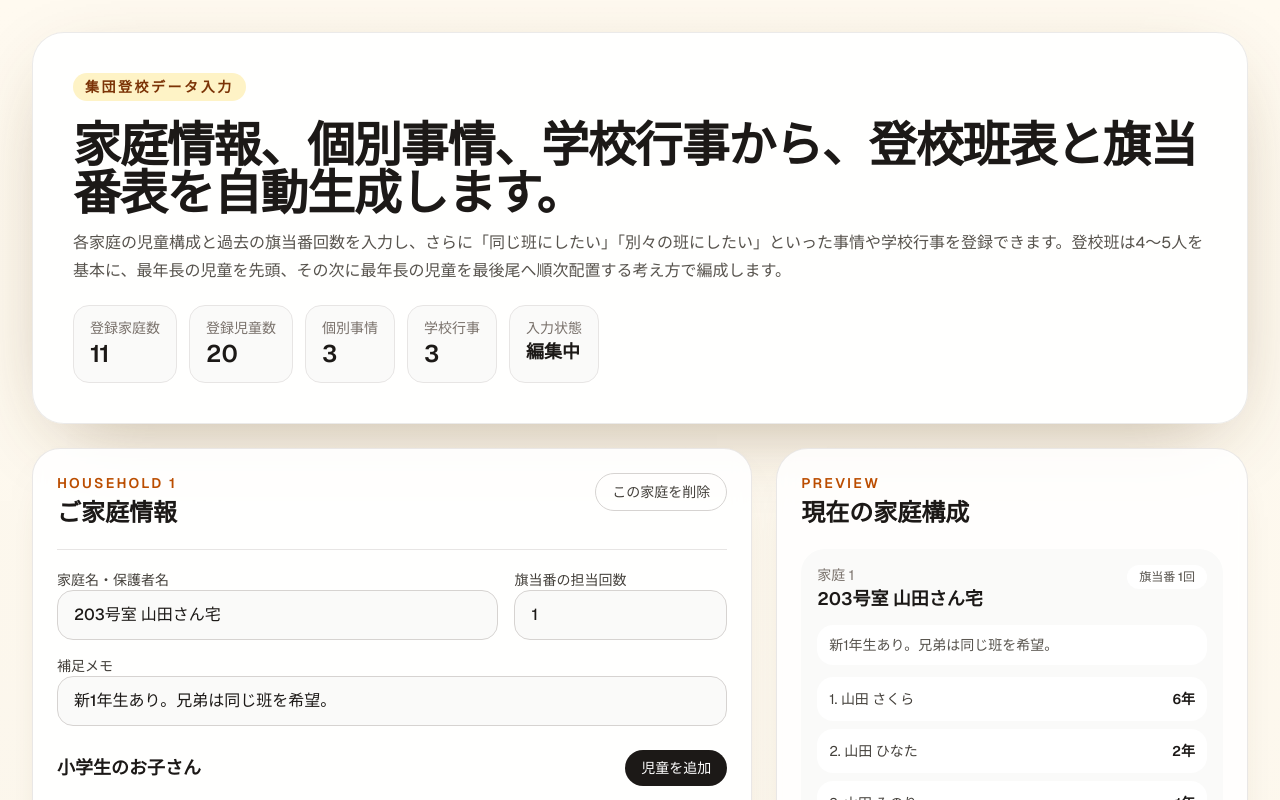
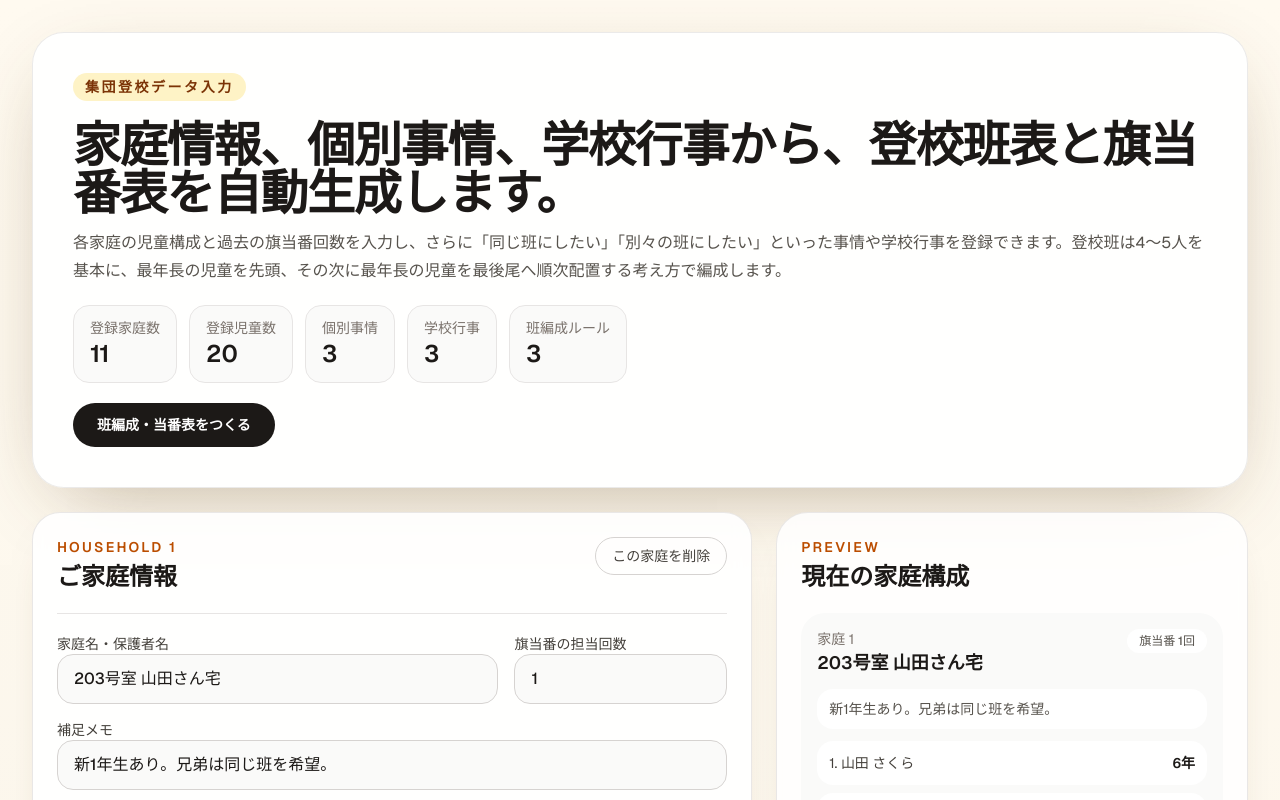
Before and after one commit to kusa-mochi/shudan-toko-maker, a Next.js app in the folder shudan-toko-maker/: page / in a window 1280 px wide. Shown: the top 800 px of the page. Built offline with nearby package versions, Linux system fonts and the light colour scheme.

Commit message:
ユーザーがボタンをクリックしたら編成表を出力する使い方に変更

```diff
--- a/shudan-toko-maker/app/components/PlannerContext.tsx
+++ b/shudan-toko-maker/app/components/PlannerContext.tsx
@@ -3,6 +3,7 @@
 import {
   createContext,
   useContext,
+  useEffect,
   useRef,
   useState,
   type ReactNode,
@@ -21,8 +22,10 @@ import {
   getAllChildRecords,
 } from "./plannerUtils";
 import type {
+  FlagDutyPlan,
   FlagDutySettings,
   Grade,
+  GroupPlan,
   GroupRule,
   Household,
   PairRule,
@@ -43,9 +46,10 @@ type PlannerContextValue = {
   lastSavedAt: string;
   childOptions: ChildOption[];
   childCount: number;
-  groupPlan: ReturnType<typeof generateSchoolGroups>;
-  flagDutyPlan: ReturnType<typeof generateFlagDutySchedule>;
-  saveDraft: () => void;
+  groupPlan: GroupPlan;
+  flagDutyPlan: FlagDutyPlan;
+  isPlanStale: boolean;
+  generatePlans: () => void;
   addHousehold: () => void;
   removeHousehold: (householdId: string) => void;
   updateHouseholdText: (
@@ -93,6 +97,22 @@ export function PlannerProvider({ children }: { children: ReactNode }) {
     demoState.flagDutySettings,
   );
   const [lastSavedAt, setLastSavedAt] = useState("");
+  const [groupPlan, setGroupPlan] = useState<GroupPlan>(() =>
+    generateSchoolGroups(demoState.households, demoState.pairRules, demoState.groupRules),
+  );
+  const [flagDutyPlan, setFlagDutyPlan] = useState<FlagDutyPlan>(() =>
+    generateFlagDutySchedule(demoState.households, demoState.schoolEvents, demoState.flagDutySettings),
+  );
+  const [isPlanStale, setIsPlanStale] = useState(false);
+  const isFirstRender = useRef(true);
+
+  useEffect(() => {
+    if (isFirstRender.current) {
+      isFirstRender.current = false;
+      return;
+    }
+    setIsPlanStale(true);
+  }, [households, pairRules, groupRules, schoolEvents, flagDutySettings]);
 
   const childRecords = getAllChildRecords(households);
   const childOptions = childRecords
@@ -318,7 +338,10 @@ export function PlannerProvider({ children }: { children: ReactNode }) {
     }));
   };
 
-  const saveDraft = () => {
+  const generatePlans = () => {
+    setGroupPlan(generateSchoolGroups(households, pairRules, groupRules));
+    setFlagDutyPlan(generateFlagDutySchedule(households, schoolEvents, flagDutySettings));
+    setIsPlanStale(false);
     setLastSavedAt(
       new Intl.DateTimeFormat("ja-JP", {
         month: "numeric",
@@ -338,9 +361,10 @@ export function PlannerProvider({ children }: { children: ReactNode }) {
     lastSavedAt,
     childOptions,
     childCount: childRecords.length,
-    groupPlan: generateSchoolGroups(households, pairRules, groupRules),
-    flagDutyPlan: generateFlagDutySchedule(households, schoolEvents, flagDutySettings),
-    saveDraft,
+    groupPlan,
+    flagDutyPlan,
+    isPlanStale,
+    generatePlans,
     addHousehold,
     removeHousehold,
     updateHouseholdText,
--- a/shudan-toko-maker/app/components/PlannerHero.tsx
+++ b/shudan-toko-maker/app/components/PlannerHero.tsx
@@ -7,9 +7,11 @@ export function PlannerHero() {
     households,
     childCount,
     pairRules,
+    groupRules,
     schoolEvents,
     lastSavedAt,
-    saveDraft,
+    isPlanStale,
+    generatePlans,
   } = usePlannerContext();
 
   return (
@@ -45,11 +47,29 @@ export function PlannerHero() {
               <p className="text-2xl font-semibold text-stone-900">{schoolEvents.length}</p>
             </div>
             <div className="rounded-2xl border border-stone-200 bg-stone-50 px-4 py-3">
-              <p className="text-stone-500">入力状態</p>
-              <p className="text-lg font-semibold text-stone-900">
-                {lastSavedAt ? `${lastSavedAt} に更新` : "編集中"}
-              </p>
+              <p className="text-stone-500">班編成ルール</p>
+              <p className="text-2xl font-semibold text-stone-900">{groupRules.length}</p>
             </div>
+          </div>
+
+          <div className="flex flex-wrap items-center gap-4">
+            <button
+              type="button"
+              onClick={generatePlans}
+              className={`rounded-full px-6 py-3 text-sm font-semibold transition ${
+                isPlanStale
+                  ? "bg-amber-400 text-stone-900 hover:bg-amber-300"
+                  : "bg-stone-900 text-white hover:bg-stone-700"
+              }`}
+            >
+              班編成・当番表をつくる
+            </button>
+            {isPlanStale && (
+              <p className="text-sm font-medium text-amber-700">入力内容に変更があります</p>
+            )}
+            {lastSavedAt && !isPlanStale && (
+              <p className="text-sm text-stone-500">{lastSavedAt} に生成</p>
+            )}
           </div>
         </div>
 
```
